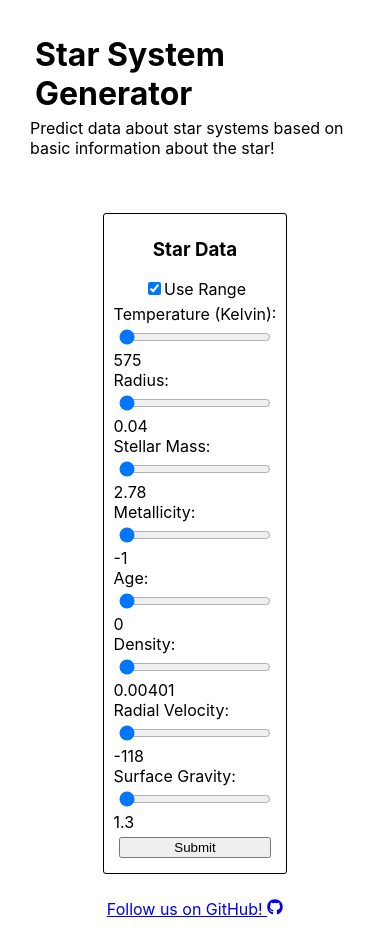
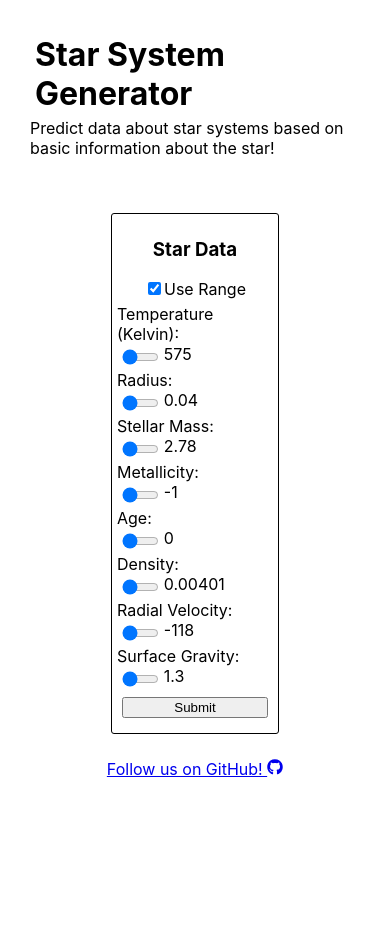
Before and after one commit to leiDnedyA/interactive-exoplanet-predictor, a React (Create React App) app in the folder client/: page / in a window 390 px wide. After the commit the page ends 844 px from the top, so only its background shows below. Built offline with nearby package versions, Linux system fonts and the light colour scheme.

Commit message:
Style for data entry page

```diff
--- /dev/null
+++ b/client/src/elements/RangeForm.css
@@ -0,0 +1,23 @@
+.range-input-div {
+    width: 100%;
+    display: grid;
+    grid-template-columns: 80% auto;
+    grid-template-areas: "input output";
+}
+
+@media (max-width: 700px) {
+    .range-input-div {
+        width: 100%;
+        display: grid;
+        grid-template-columns: 30% auto;
+        grid-template-areas: "input output";
+    }
+}
+
+.range-input-div>input {
+    grid-area: input;
+}
+
+.range-input-div>output {
+    grid-area: output;
+}
--- a/client/src/elements/RangeForm.js
+++ b/client/src/elements/RangeForm.js
@@ -1,3 +1,4 @@
+import './RangeForm.css'
 import React, { useState } from "react";
 
 /**
@@ -78,7 +79,7 @@ class RangeForm extends React.Component {
             // let output = <output key={`output${i}`}>{this.state[field.name]}</output>
             let input = <input
                 key={`input${i}`} className="input text-input" name={field.name} type="range"
-                defaultValue={field.min} min={field.min} max={field.max} step={(field.max - field.min) / 25}
+                defaultValue={field.min} min={field.min} max={field.max} step={(field.max - field.min) / 100}
                 onChange={(e) => {
                     let newState = {}
                     newState[field.name] = parseFloat(e.target.value);
@@ -99,9 +100,15 @@ class RangeForm extends React.Component {
         return <form className={this.props.className ? this.props.className : ''} onSubmit={this.props.onSubmit}>
             {   //Filters through elements and adds text stating the current values
                 this.fieldElements.reduce((prev, curr, i) => {
-                    prev.push(curr);
                     if (curr.type == 'input') {
-                        prev.push(<output key={`output${i}`}>{this.state[curr.props.name]}</output>)
+                        prev.push(
+                            <div className="range-input-div" key={`input${i}`}>
+                                {curr}
+                                <output key={`output${i}`}>{this.state[curr.props.name]}</output>
+                            </div>
+                        )
+                    }else{
+                        prev.push(curr);
                     }
                     return prev
                 }, [])}
--- a/client/src/pages/DataEntry.css
+++ b/client/src/pages/DataEntry.css
@@ -2,6 +2,7 @@
 .DataEntry {
     margin: 25px;
     padding: 5px;
+    width: 40%;
 }
 
 .data-entry-form {
@@ -9,6 +10,7 @@
     flex-wrap: wrap;
     flex-direction: column;
     padding: 5px;
+    width: 100%;
 }
 
 .input {
```
